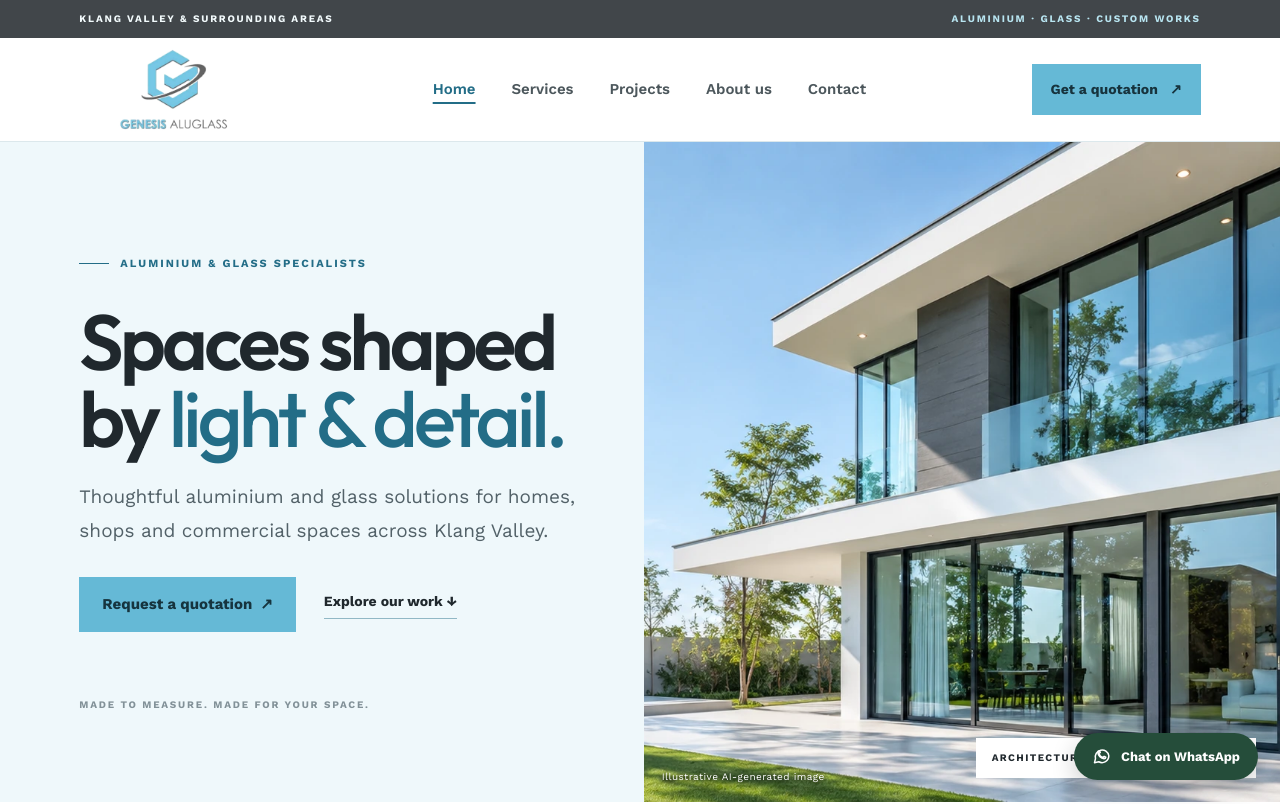
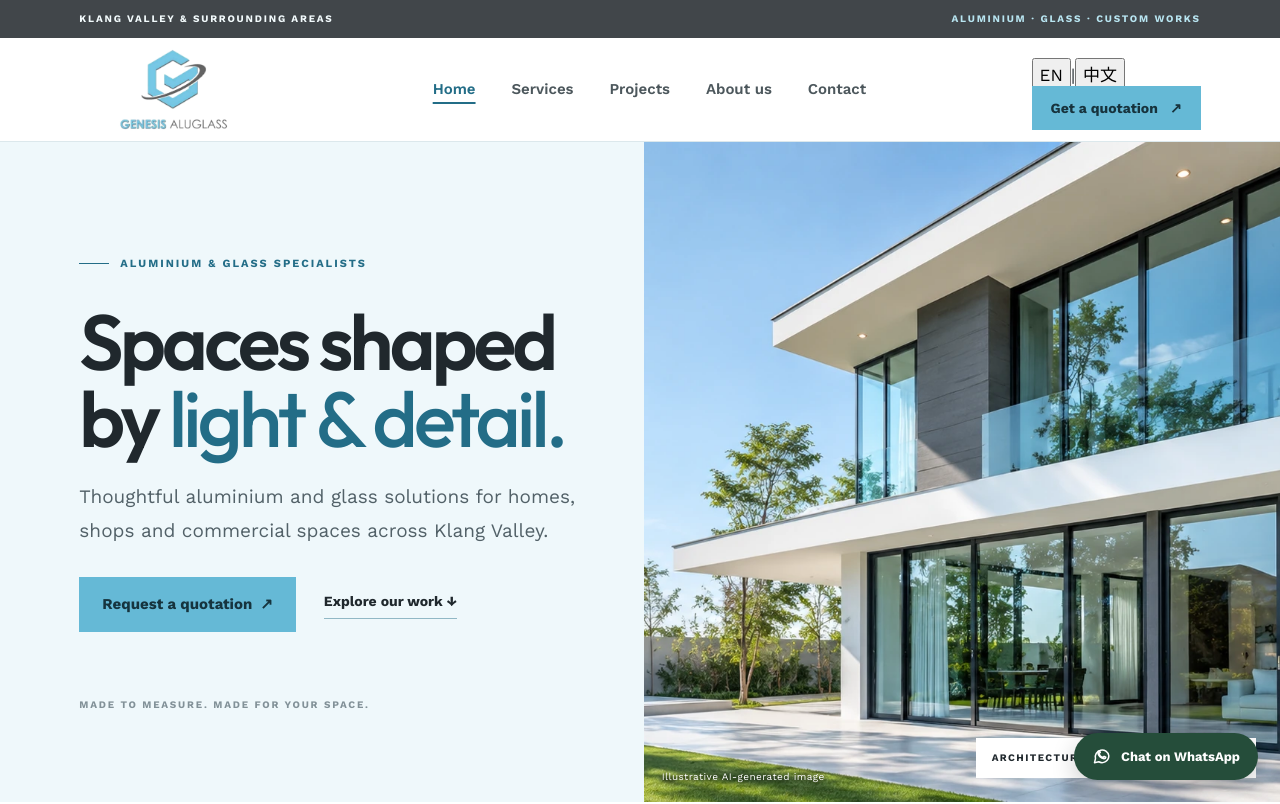
Before and after one commit to kelly-DVA-Marketing/Genesis-Aluglass, a Next.js app: page / in a window 1280 px wide. Shown: the top 804 px of the page. Built offline with nearby package versions, Linux system fonts and the light colour scheme.

Commit message:
Add EN and Chinese language selector

```diff
--- a/src/components/site-shell.tsx
+++ b/src/components/site-shell.tsx
@@ -1,19 +1,21 @@
 'use client';
 import Link from 'next/link';
 import { usePathname } from 'next/navigation';
+import { useLanguage } from '@/components/language';
 
 const wa = 'https://wa.me/60148122623?text=Hello%20Genesis%20Aluglass%2C%20I%20would%20like%20a%20quotation.';
 const nav = [['Home', '/'], ['Services', '/services'], ['Projects', '/projects'], ['About us', '/about'], ['Contact', '/contact']];
 
 export function SiteHeader() {
   const pathname = usePathname();
+  const { language, setLanguage } = useLanguage();
   return <>
     <a className="skip-link" href="#main-content">Skip to content</a>
     <div className="topline"><span>KLANG VALLEY & SURROUNDING AREAS</span><span>ALUMINIUM · GLASS · CUSTOM WORKS</span></div>
     <header className="site-header">
       <Link href="/" className="brand" aria-label="Genesis Aluglass home"><img src="/images/genesis-logo-transparent.png" alt="Genesis Aluglass" width="600" height="400" /></Link>
       <nav className="main-nav" aria-label="Main navigation">{nav.map(([label, href]) => <Link href={href} key={href} aria-current={pathname === href ? 'page' : undefined}>{label}</Link>)}</nav>
-      <a className="header-cta" href={wa} target="_blank" rel="noreferrer">Get a quotation <span aria-hidden="true">↗</span></a>
+      <div className="header-actions"><div className="language-switch" role="group" aria-label="Choose language"><button type="button" onClick={()=>setLanguage('en')} aria-pressed={language==='en'}>EN</button><span aria-hidden="true">|</span><button type="button" onClick={()=>setLanguage('zh')} aria-pressed={language==='zh'}>中文</button></div><a className="header-cta" href={wa} target="_blank" rel="noreferrer">Get a quotation <span aria-hidden="true">↗</span></a></div>
     </header>
   </>;
 }
```
